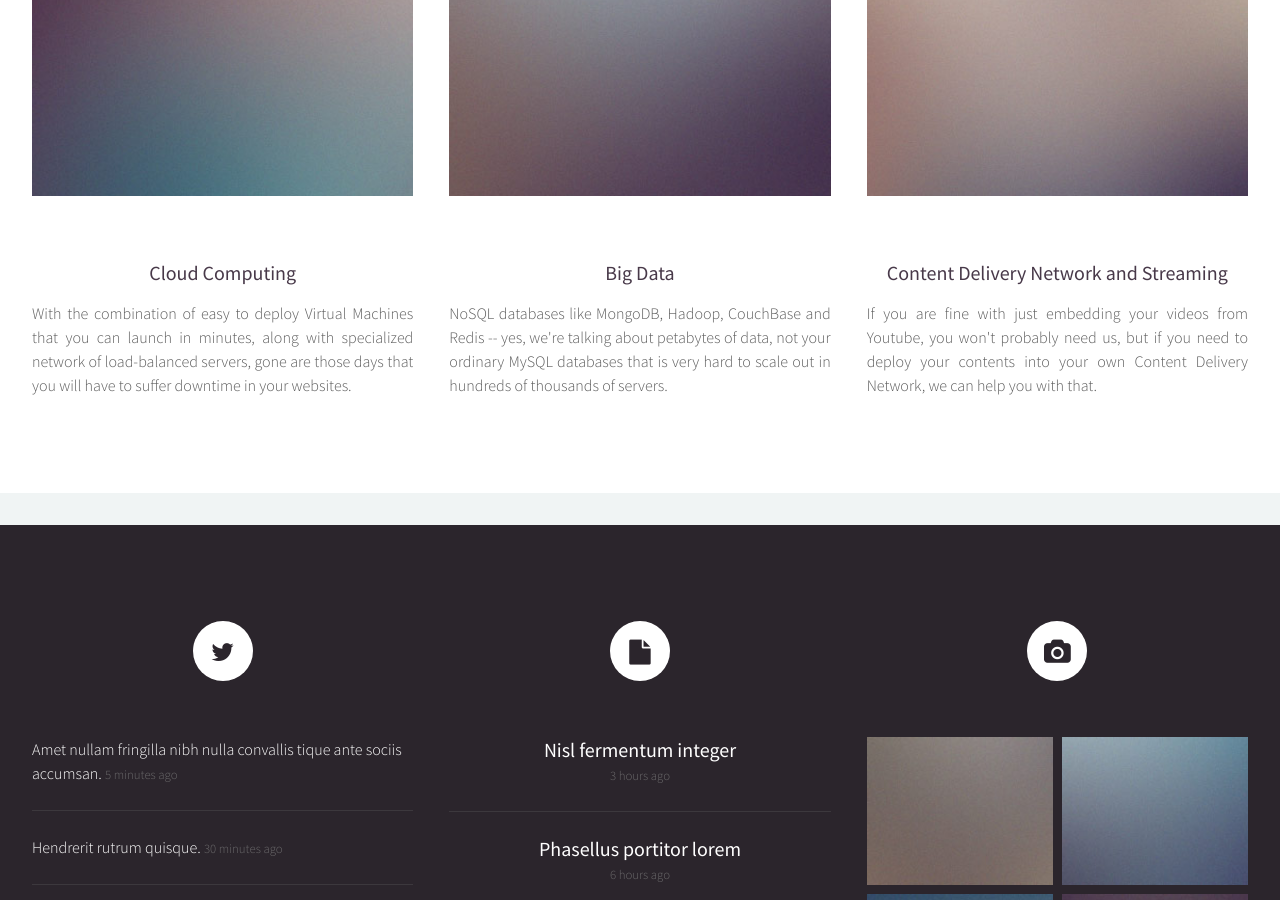
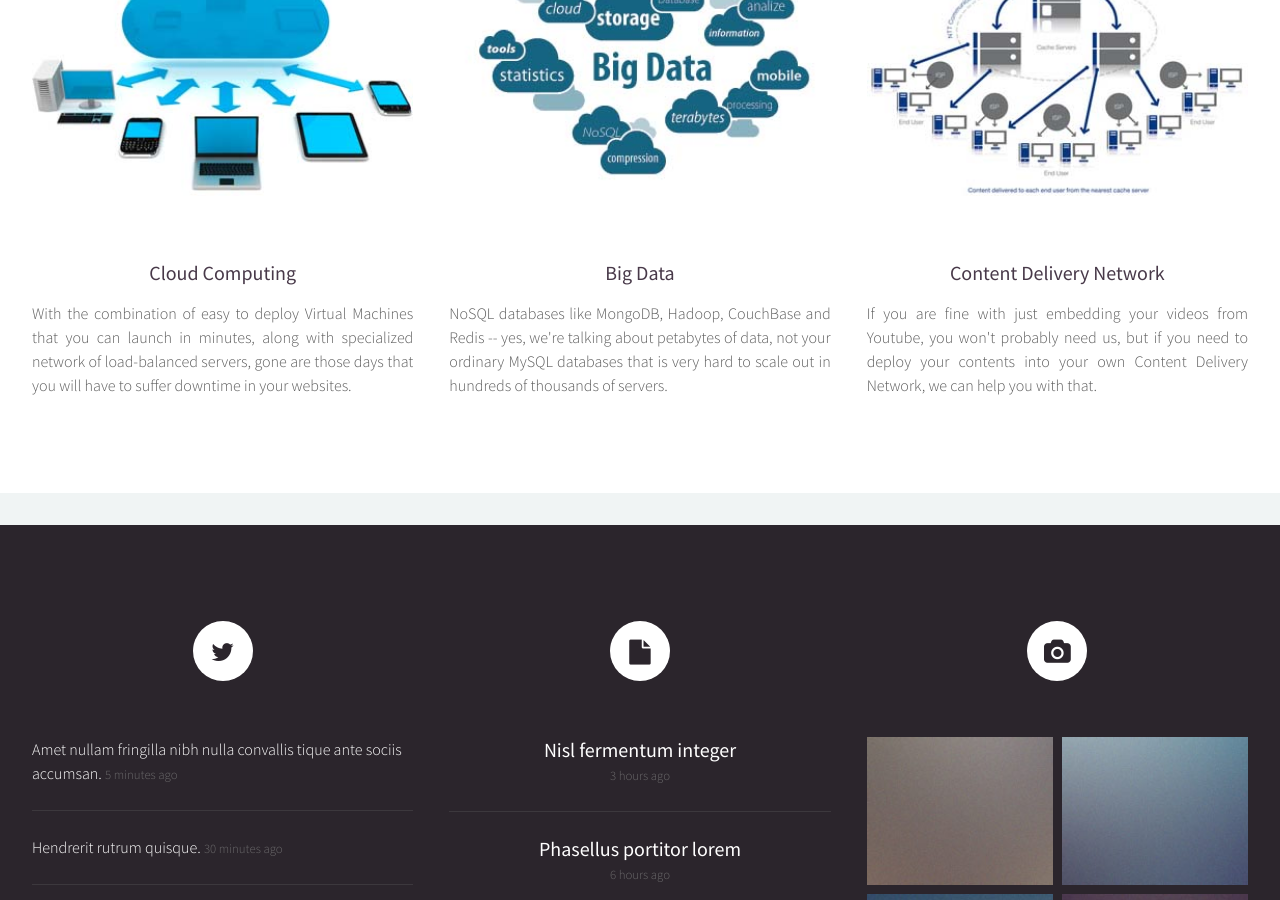
Before and after one commit to biler/biler.github.io, a Jekyll site: the page built from index.html, in a window 1280 px wide and 900 px high, scrolled down 3164 px. Built offline with Jekyll 4.4.1, drawn with Linux system fonts in a browser that asks for light colours.

```diff
--- a/index.html
+++ b/index.html
@@ -111,7 +111,7 @@ tags: laravel, open source, content management systems, web development, agile,s
             <article class="4u special">
               <a href="#" class="image featured"><img src="images/pic09.jpg" alt="" /></a>
               <header>
-                <h3><a href="#">Content Delivery Network and Streaming</a></h3>
+                <h3><a href="#">Content Delivery Network</a></h3>
               </header>
               <p>
                 If you are fine with just embedding your videos from Youtube, you won't probably need us, but if you need to deploy your contents into your own Content Delivery Network, we can help you with that.
```
Also changed, not shown: images/pic07.jpg, images/pic08.jpg, images/pic09.jpg.
